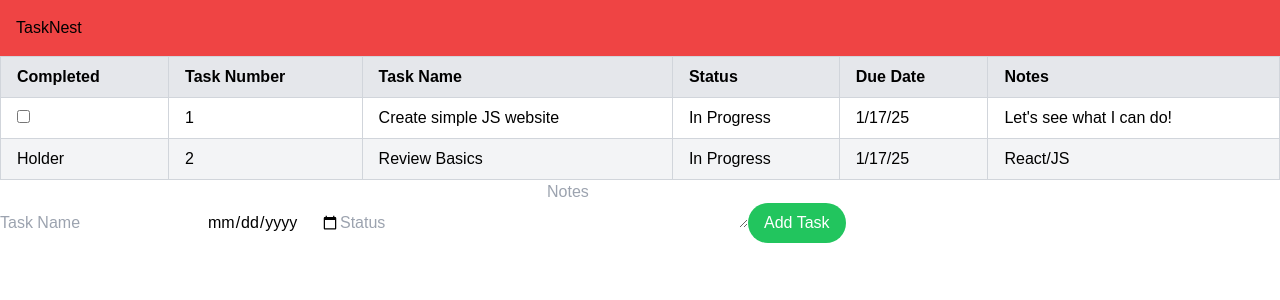
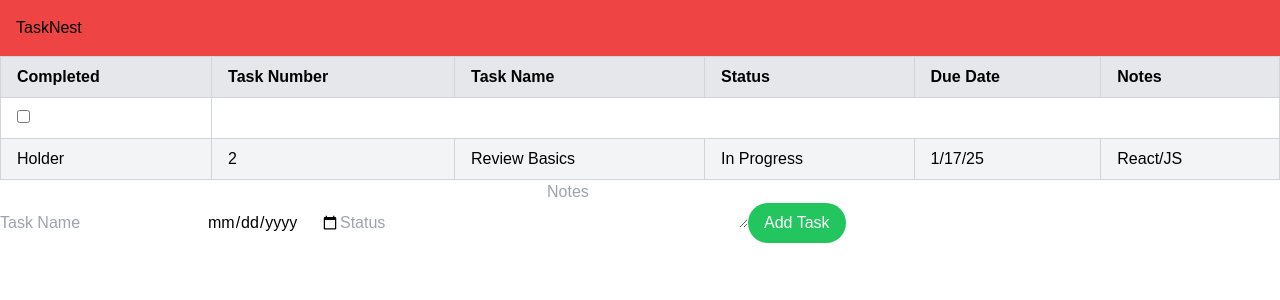
Before and after one commit to g33ya/task-dashboard, a Next.js app: page / in a window 1280 px wide. Shown: the top 300 px of the page. Built offline with nearby package versions, Linux system fonts and the light colour scheme.

Commit message:
Attempting to create new rows with submitted form values in TableRow component

```diff
--- a/app/components/table.js
+++ b/app/components/table.js
@@ -14,10 +14,10 @@ export function TaskTable() {
     });
 
     const handleInputChange = (inputEvent) => {
-        const { name, newValue } = inputEvent.target;
+        const { name, value } = inputEvent.target; // value = new value
         setNewTask({
             ...newTask, // update existing task list
-            [name]: newValue
+            [name]: value
         });
     }
 
@@ -49,8 +49,13 @@ export function TaskTable() {
                 </tr>
                 </thead>
                 <tbody>
+                {tasks.map((task, index) => (
+                    <tr key={index}>
+                        <TableRow task={task} taskNum={index + 1}/>
+                    </tr>
+                ))}
 
-                <TableRow />
+                <TableRow tasks={tasks}/>
 
                 <tr className="bg-gray-100">
                     <td className="border border-gray-300 px-4 py-2">Holder</td>
--- a/app/components/tablerow.js
+++ b/app/components/tablerow.js
@@ -6,21 +6,25 @@ import { TableField } from './tablefield.js';
 import { TaskCheckbox } from './checkbox.js';
 
 
-export function TableRow() {
+export function TableRow( {tasks} ) {
     const [isChecked, setIsChecked] = useState(false);
 
     const handleCheckboxChange = () => {
         setIsChecked(!isChecked);
     };
-
     return (
         <tr className={`bg-white ${isChecked ? 'line-through' : ''}`}>
             <TaskCheckbox isChecked={isChecked} handleCheckboxChange={handleCheckboxChange}/>
-            <TableField fieldType="tasknum" />
-            <td className="border border-gray-300 px-4 py-2">Create simple JS website</td>
-            <td className="border border-gray-300 px-4 py-2">In Progress</td>
-            <td className="border border-gray-300 px-4 py-2">1/17/25</td>
-            <td className="border border-gray-300 px-4 py-2">Let's see what I can do!</td>
+            {tasks.map((task, index) => (
+            <tr key={index}>
+              <td>{index + 1}</td>
+              <td>{task.name}</td>
+              <td>{task.status}</td>
+              <td>{task.dueDate}</td>
+              <td>{task.notes}</td>
+            </tr>
+          ))}
+
         </tr>
     );
 }
```
